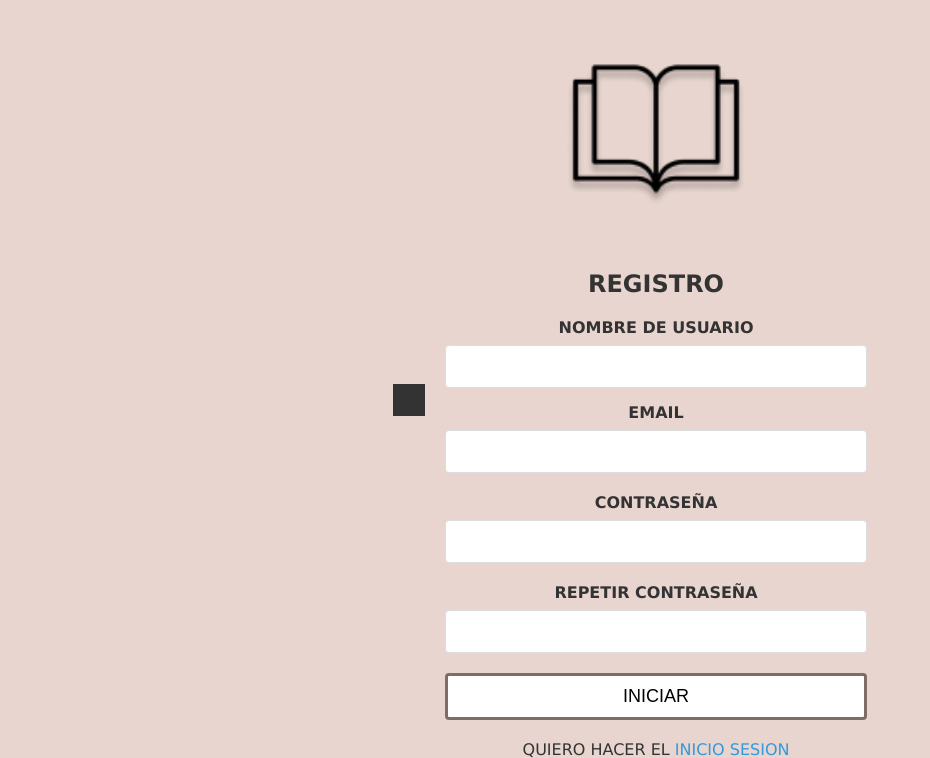
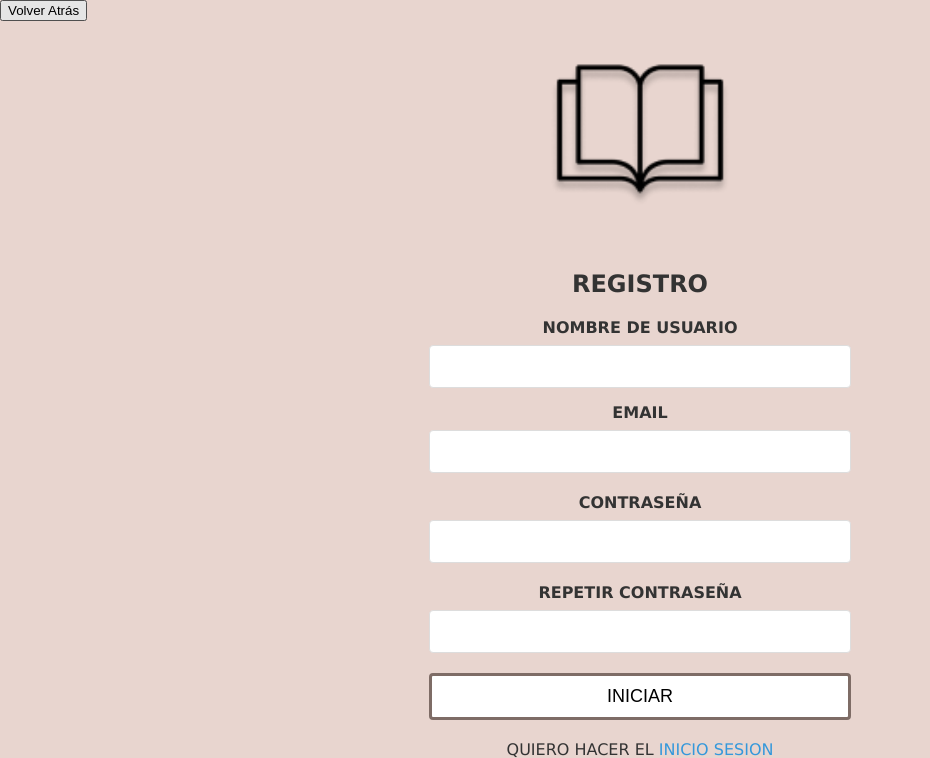
Before and after one commit to MartinBerestovoy/StoryTime, a PHP site: page /registro.php in a window 1280 px wide. Shown: the top 758 px of the page, without its empty margins (0-930 px from the left). Run offline with PHP 8.4, Linux system fonts and the light colour scheme.

Commit message:
boton volver process

```diff
--- a/registro.php
+++ b/registro.php
@@ -8,7 +8,17 @@
     <title>Document</title>
 </head>
 <body>
-  <header  class="site-header"> <a href="index.php" class="site-logo"></a></header>
+
+<nav class="navVolverAtras" id="contenedorBoton">
+  <button onclick="volverAtras()">Volver Atrás</button>
+</nav>
+
+<script>
+  function volverAtras() {
+  window.history.back();
+  }
+</script>
+
   <div class="form">
     <img src="imgProyecto/logo.png" alt=""> <!--Logo de App-->
       <h1 id="titulo">REGISTRO</h1>
--- a/styles/registro.css
+++ b/styles/registro.css
@@ -11,23 +11,13 @@ body {
     color: #333;
  }
 
- .site-header {
-   background-color: #333; /* Color de fondo */
-   color: white; /* Color del texto */
-   text-align: center; /* Alineación del texto */
-   padding: 1em; /* Espaciado interno */
- }
-
- .site-logo {
-   color: white; /* Color del texto del enlace */
-   text-decoration: none; /* Eliminar subrayado */
-   font-size: 1.5em; /* Tamaño de la fuente */
-   font-weight: bold; /* Grosor del texto */
- }
-
- .site-logo:hover {
-   color: #ccc; /* Color del enlace al pasar el cursor sobre él */
- }
+ /* Estilo para el contenedor del botón */
+#contenedorBoton {
+   position: fixed; /* Fijar la posición */
+   top: 0; /* Alineación vertical en la parte superior */
+   left: 0; /* Alineación horizontal a la izquierda */
+   z-index: 1000; /* Configurar un z-index alto para que aparezca por encima de otros elementos */
+}
 
 
  /* define un ancho máximo y estilo para el formulario, asegurando que esté centrado */
```
Also changed, not shown: inicioSesion.php (+13 -1 lines), styles/inicioSesion.css (+21 -1 lines), imgProyecto/boton-volver.png (added), imgProyecto/botonVolver.jpg (added).
